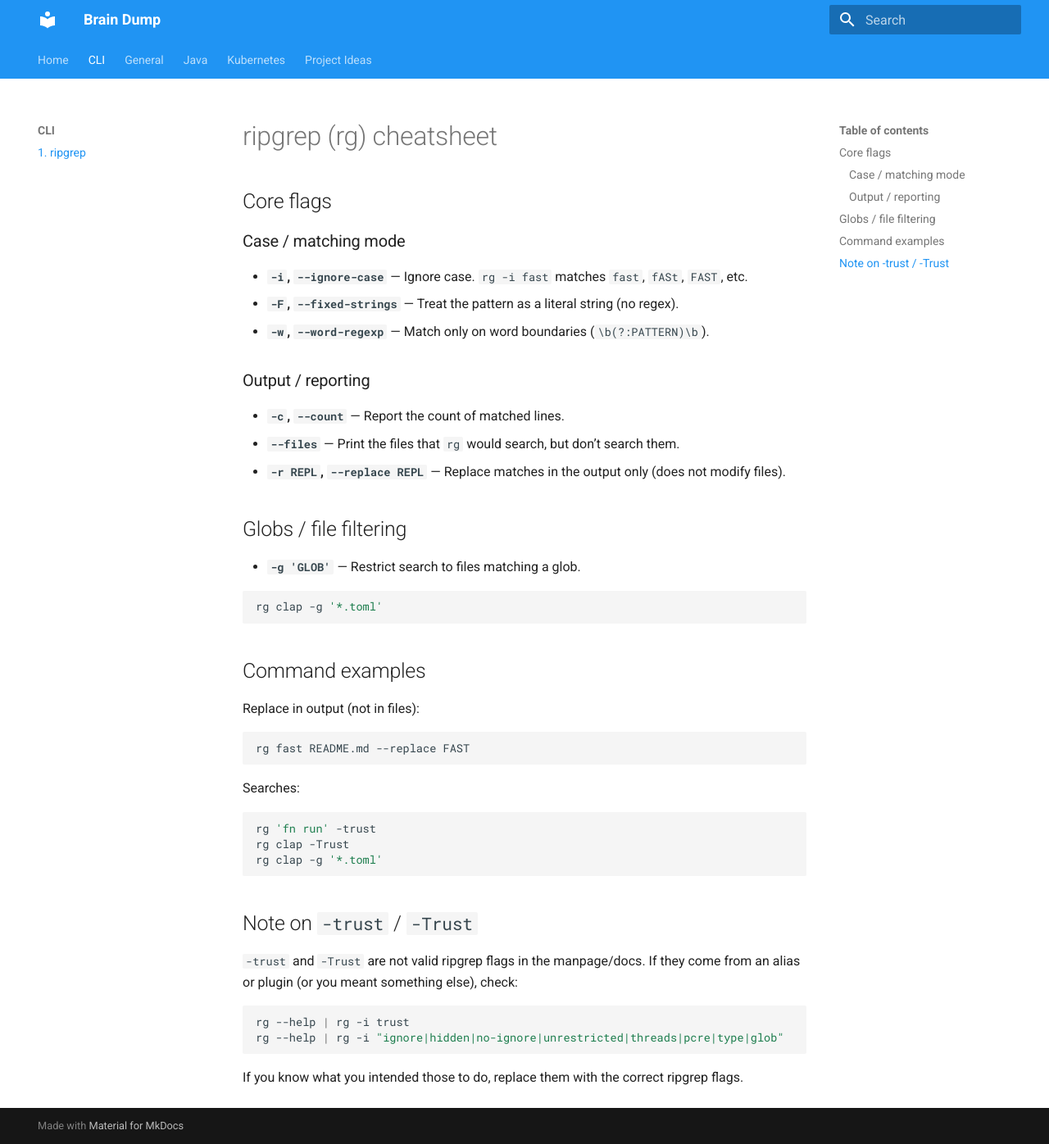
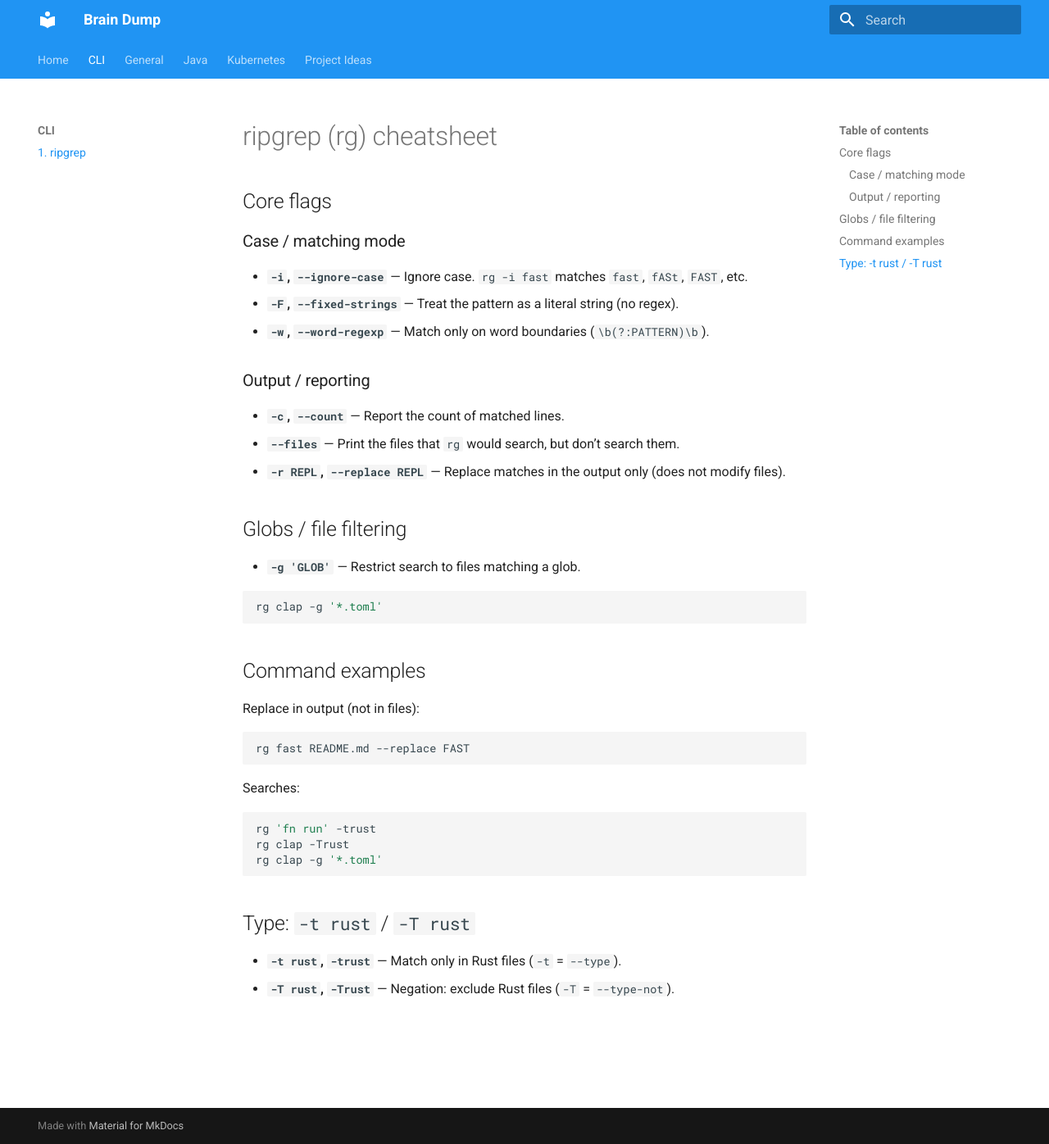
Before and after one commit to Grigorov-Georgi/brain-dump, an MkDocs documentation site: the page built from docs/cli/ripgrep.md, in a window 1280 px wide and 1396 px high. Shown: the whole window at 82% size. Built offline with MkDocs 1.6.1 and Material for MkDocs 9.7.7, drawn with Linux system fonts in a browser that asks for light colours.

Commit message:
chore: fix ripgrep.md

````diff
--- a/docs/cli/ripgrep.md
+++ b/docs/cli/ripgrep.md
@@ -38,13 +38,7 @@ rg clap -Trust
 rg clap -g '*.toml'
 ```
 
-## Note on `-trust` / `-Trust`
+## Type: `-t rust` / `-T rust`
 
-`-trust` and `-Trust` are not valid ripgrep flags in the manpage/docs. If they come from an alias or plugin (or you meant something else), check:
-
-```bash
-rg --help | rg -i trust
-rg --help | rg -i "ignore|hidden|no-ignore|unrestricted|threads|pcre|type|glob"
-```
-
-If you know what you intended those to do, replace them with the correct ripgrep flags.
+- **`-t rust`, `-trust`** — Match only in Rust files (`-t` = `--type`).
+- **`-T rust`, `-Trust`** — Negation: exclude Rust files (`-T` = `--type-not`).
````
